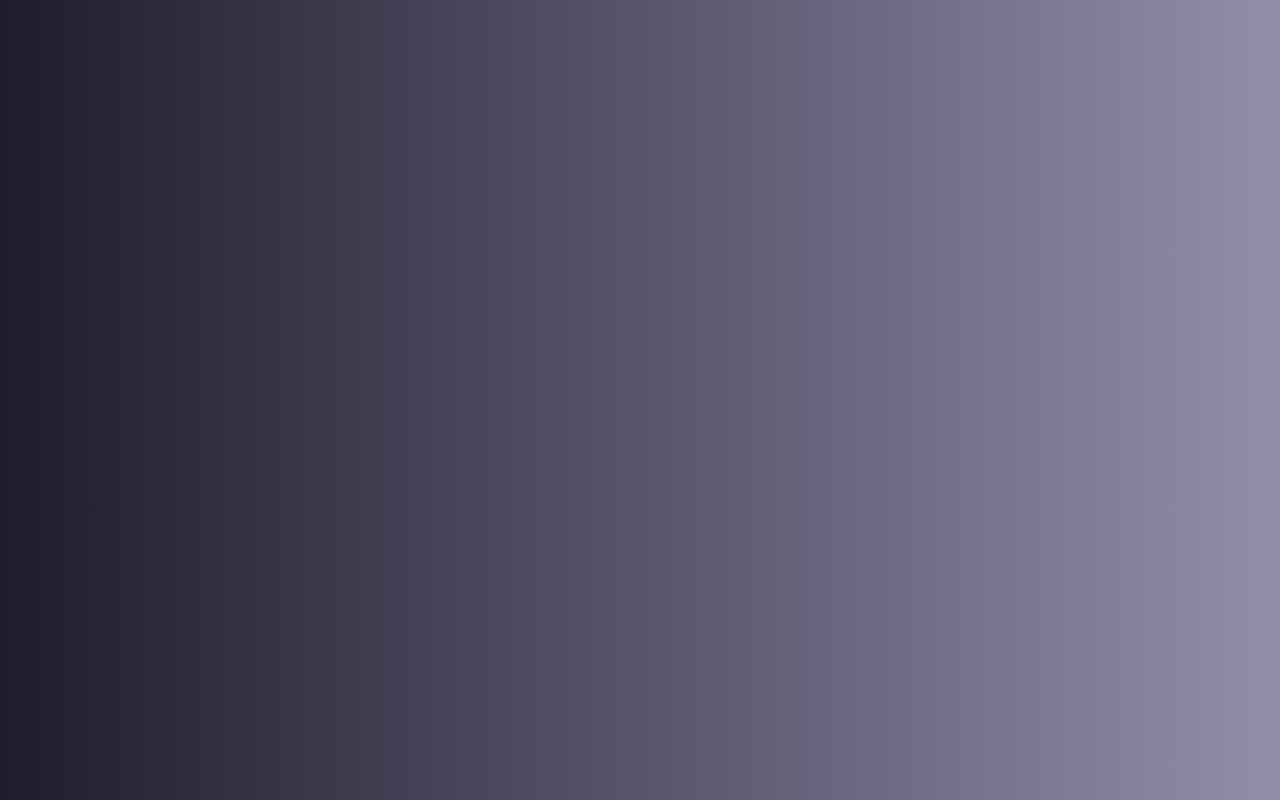
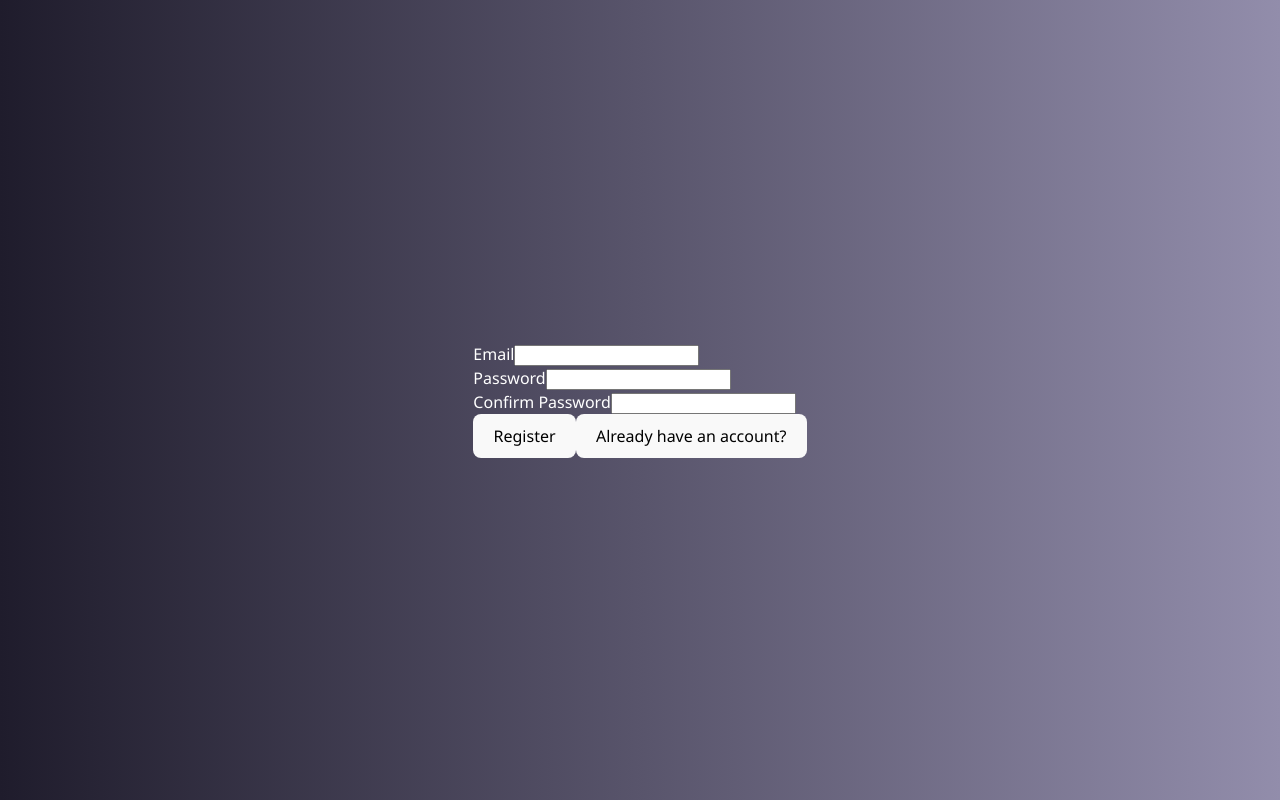
Before and after one commit to Rijan-Budds/marketplace, a React (Vite) app: page /register in a window 1280 px wide. Before the commit this address had no page. Built offline with nearby package versions, Linux system fonts and the light colour scheme; the HTML template or start-up script is replaced by a standard one.

Commit message:
added register option

```diff
--- a/package.json
+++ b/package.json
@@ -10,9 +10,10 @@
     "preview": "vite preview"
   },
   "dependencies": {
+    "axios": "^1.8.4",
     "react": "^19.0.0",
     "react-dom": "^19.0.0",
-    "react-router-dom": "^7.5.0"
+    "react-router-dom": "^6.30.0"
   },
   "devDependencies": {
     "@eslint/js": "^9.21.0",
--- a/src/App.jsx
+++ b/src/App.jsx
@@ -1,6 +1,7 @@
 import { BrowserRouter as Router, Routes, Route } from 'react-router-dom';
 import Login from './Login';
 import Dashboard from './Dashboard';
+import Register from './Register';
 
 function App() {
   return (
@@ -8,6 +9,8 @@ function App() {
       <Routes>
         <Route path="/" element={<Login />} />
         <Route path="/dashboard" element={<Dashboard />} />
+        <Route path="/register" element={<Register />} />
+
       </Routes>
     </Router>
   );
--- a/src/Login.jsx
+++ b/src/Login.jsx
@@ -55,6 +55,7 @@ export default function Login() {
           required
         />
         <button type="submit">Login</button>
+        <button type='button' onClick={() => navigate("/register")}>Register?</button>
       </form>
     </div>
   );
--- /dev/null
+++ b/src/Register.css
@@ -0,0 +1,81 @@
+.form-container {
+    max-width: 400px;
+    margin: 50px auto;
+    padding: 20px;
+    background-color: #f9f9f9;
+    border-radius: 8px;
+    box-shadow: 0 4px 10px rgba(0, 0, 0, 0.1);
+    text-align: center;
+  }
+
+  /* Heading */
+  h2 {
+    font-size: 24px;
+    margin-bottom: 20px;
+    color: #333;
+  }
+
+  /* Form group container */
+  .form-group {
+    margin-bottom: 20px;
+    text-align: left;
+  }
+
+  /* Label styles */
+  label {
+    display: block;
+    margin-bottom: 8px;
+    font-weight: bold;
+    color: #555;
+  }
+
+  /* Input styles */
+  input {
+    width: 100%;
+    padding: 10px;
+    font-size: 16px;
+    border: 1px solid #ccc;
+    border-radius: 4px;
+    box-sizing: border-box;
+    transition: border-color 0.3s ease;
+  }
+
+  /* Input focus styles */
+  input:focus {
+    border-color: #007bff;
+    outline: none;
+  }
+
+  /* Button styles */
+  .submit-button {
+    width: 100%;
+    padding: 10px;
+    background-color: #007bff;
+    color: white;
+    font-size: 16px;
+    border: none;
+    border-radius: 4px;
+    cursor: pointer;
+    transition: background-color 0.3s ease;
+  }
+
+  /* Button hover effect */
+  .submit-button:hover {
+    background-color: #0056b3;
+  }
+
+  /* Error message */
+  .error-message {
+    color: red;
+    font-size: 14px;
+    margin-top: -10px;
+    margin-bottom: 15px;
+  }
+
+  /* Success message */
+  .success-message {
+    color: green;
+    font-size: 14px;
+    margin-top: -10px;
+    margin-bottom: 15px;
+  }
--- /dev/null
+++ b/src/Register.jsx
@@ -0,0 +1,79 @@
+import { useState } from 'react';
+import { useNavigate } from 'react-router-dom';
+
+export default function Register() {
+    const navigate = useNavigate();
+    const [formData, setFormData] = useState({
+        email: '',
+        password: '',
+        confirmPassword: '',
+    });
+
+    const [errorMessage, setErrorMessage] = useState('');
+    const [successMessage, setSuccessMessage] = useState('');
+
+    const handleChange = (e) => {
+        const { name, value } = e.target;
+        setFormData({
+            ...formData,
+            [name]: value,
+        });
+    };
+
+    const handleSubmit = (e) => {
+        e.preventDefault();
+        if (formData.password !== formData.confirmPassword) {
+            setErrorMessage('Passwords do not match.');
+            setSuccessMessage('');
+        } else {
+            setErrorMessage('');
+            setSuccessMessage('Account registered successfully');
+        }
+    };
+
+    return (
+        <form className='form-container' onSubmit={handleSubmit}>
+            <div className="form-group">
+                <label htmlFor="email">Email</label>
+                <input
+                    type="email"
+                    id='email'
+                    name='email'
+                    value={formData.email}
+                    onChange={handleChange}
+                    required
+                />
+            </div>
+
+            <div className="form-group">
+                <label htmlFor="password">Password</label>
+                <input
+                    type="password"
+                    id='password'
+                    name='password'
+                    value={formData.password}
+                    onChange={handleChange}
+                    required
+                />
+            </div>
+
+            <div className="form-group">
+                <label htmlFor="confirmPassword">Confirm Password</label>
+                <input
+                    type="password"
+                    id='confirmPassword'
+                    name='confirmPassword'
+                    value={formData.confirmPassword}
+                    onChange={handleChange}
+                    required
+                />
+            </div>
+
+            {errorMessage && <p className='error-message'>{errorMessage}</p>}
+            {successMessage && <p className='success-message'>{successMessage}</p>}
+
+            <button type='submit' className='submit-button'>Register</button>
+            <button type="button" onClick={() => navigate("/")}>Already have an account?</button>
+        </form>
+    );
+}
```
Also changed, not shown: 1 other file (tests, documents, lock files or other folders).
